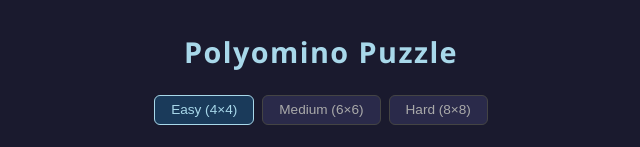
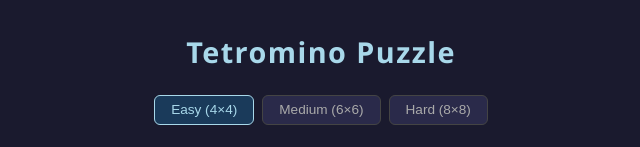
Before and after one commit to quasarbright/tetromino-game, a website with bundled scripts: page index.html in a window 1280 px wide. Shown: the top 147 px of the page, without its empty margins (319-959 px from the left). Built offline with nearby package versions, Linux system fonts and the light colour scheme.

Commit message:
Rename to Tetromino Puzzle
Co-Authored-By: Claude Sonnet 4.6 <noreply@anthropic.com>

```diff
--- a/index.html
+++ b/index.html
@@ -3,12 +3,12 @@
 <head>
   <meta charset="UTF-8">
   <meta name="viewport" content="width=device-width, initial-scale=1.0">
-  <title>Polyomino Puzzle</title>
+  <title>Tetromino Puzzle</title>
   <link rel="stylesheet" href="style.css">
 </head>
 <body>
   <div id="app">
-    <h1>Polyomino Puzzle</h1>
+    <h1>Tetromino Puzzle</h1>
     <div id="mode-picker">
       <button class="mode-btn selected" data-mode="easy">Easy (4×4)</button>
       <button class="mode-btn" data-mode="medium">Medium (6×6)</button>
```
